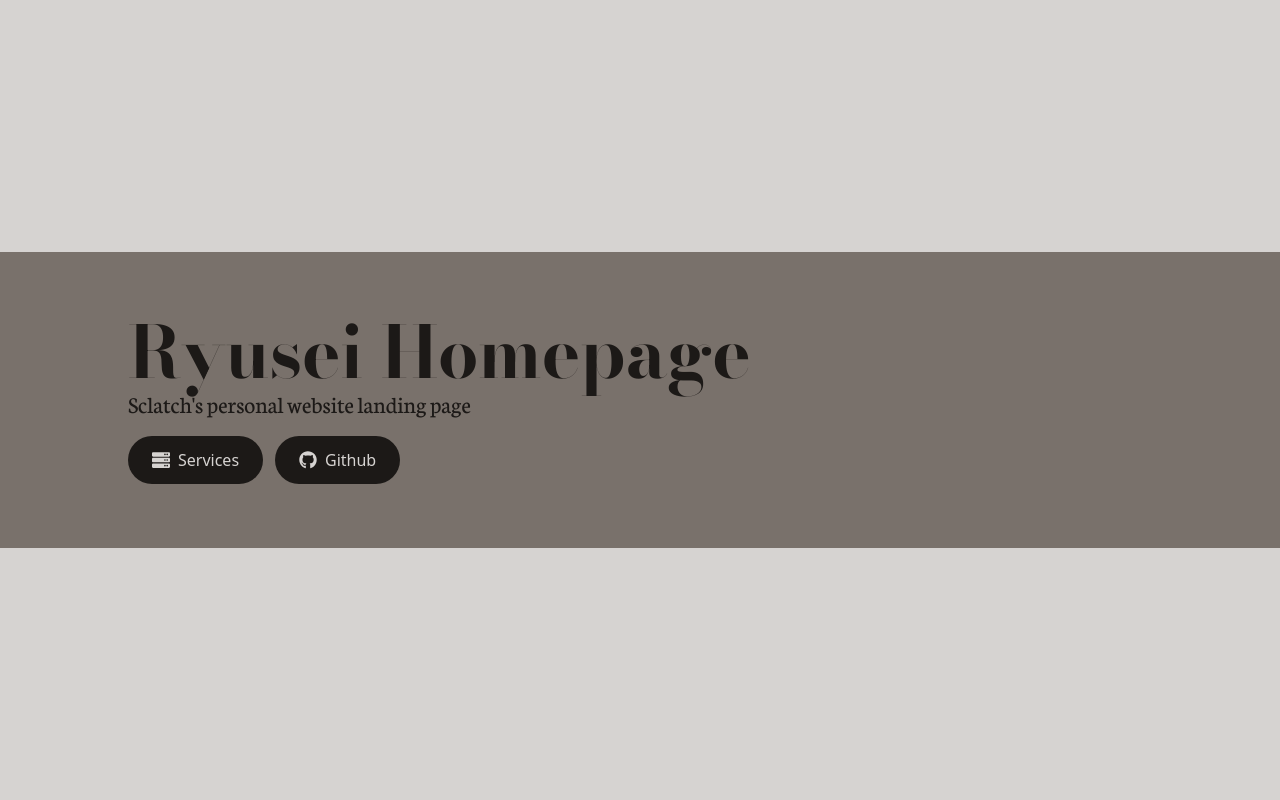
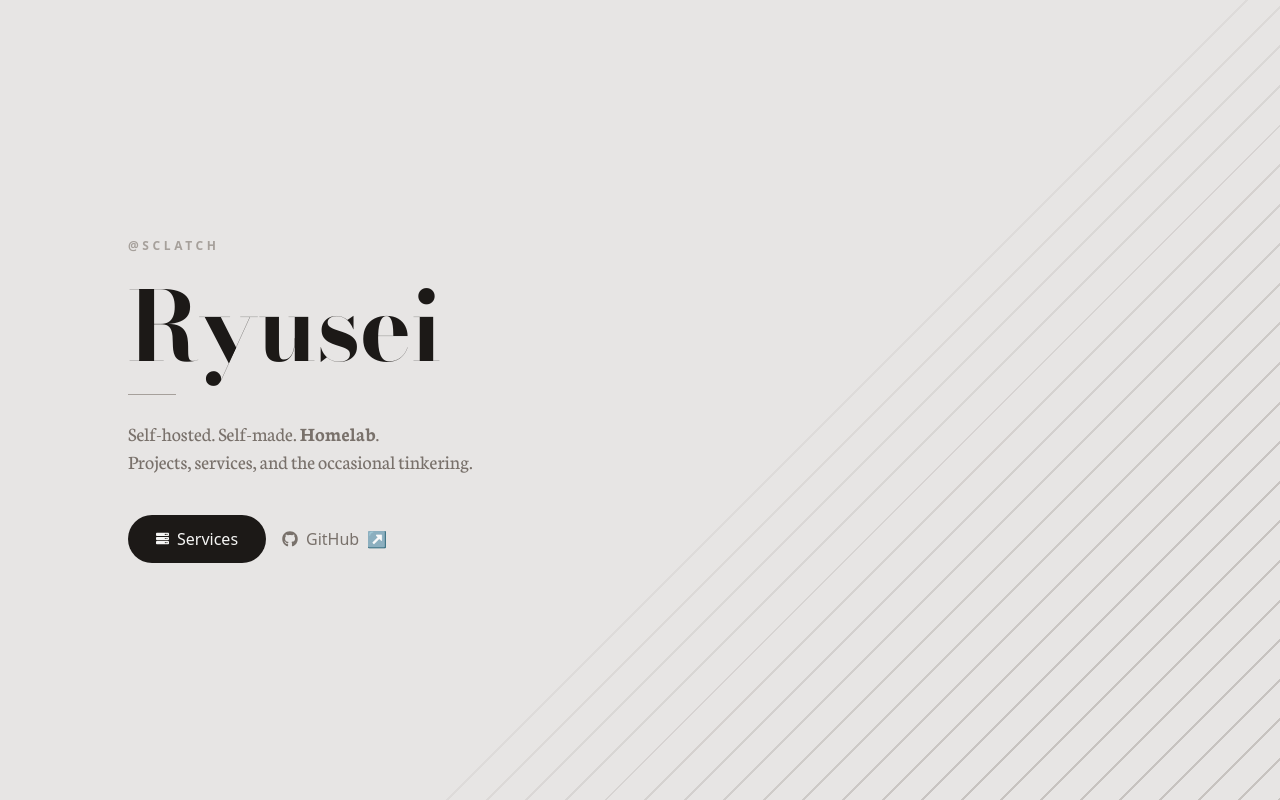
Before and after one commit to Sclatch/ryusei-home, a Next.js app: page / in a window 1280 px wide. Built offline with nearby package versions, Linux system fonts and the light colour scheme.

Commit message:
Experimenting with the land page style

```diff
--- a/app/layout.tsx
+++ b/app/layout.tsx
@@ -25,8 +25,8 @@
 });
 
 export const metadata: Metadata = {
-  title: "Ryusei Home",
-  description: "Landing Page for Ryusei Site",
+  title: "Ryusei",
+  description: "Landing Page for Ryusei Homelab",
 };
 
 export default function RootLayout({
--- a/app/page.tsx
+++ b/app/page.tsx
@@ -2,26 +2,64 @@
 
 export default function Home() {
   return (
-    <main className="flex min-h-screen items-center bg-stone-300">
-      <div className="flex min-w-screen bg-stone-500 flex-col py-16 pl-32">
-        <div className="text-stone-900">
-          <h1 className="font-bodoni-moda text-7xl font-bold" >Ryusei Homepage</h1>
-          <p className="font-neuton text-2xl"> Sclatch's personal website landing page</p>
-        </div>
-        <div className="mt-4 flex flex-row gap-3">
-          <button className="rounded-3xl bg-stone-900 px-6 py-3 text-stone-300 hover:bg-stone-700">
-            <div className="flex flex-row items-center gap-2">
-              <FaServer className="w-4.5 h-4.5" />
-              <p>Services</p>
-            </div>
+    <main className="relative flex min-h-screen items-center bg-stone-200 overflow-hidden">
+
+      {/* Background diagonal lines */}
+      <div
+        className="absolute bottom-0 right-0 w-2/3 aspect-square"
+        style={{
+          backgroundImage: `repeating-linear-gradient(
+            -45deg,
+            #a8a29e 0px,
+            #a8a29e 2px,
+            transparent 2px,
+            transparent 28px
+          )`,
+          clipPath: "polygon(100% 0, 100% 100%, 0 100%)",
+          WebkitMaskImage: "linear-gradient(135deg, transparent 40%, black 80%)",
+          maskImage: "linear-gradient(135deg, transparent 40%, black 80%)",
+          opacity: 0.5,
+        }}
+      />
+
+      <div className="flex flex-col sm:pl-32 pl-12">
+
+        {/* Eyebrow label */}
+        <span className="mb-6 text-xs font-semibold uppercase tracking-[0.3em] text-stone-400">
+          @sclatch
+        </span>
+
+        {/* Heading */}
+        <h1 className="font-bodoni-moda text-8xl font-bold text-stone-900">
+          Ryusei
+        </h1>
+
+        {/* Divider accent */}
+        <div className="mt-5 mb-6 h-px w-12 bg-stone-400" />
+
+        {/* Subtitle */}
+        <p className="font-neuton text-xl text-stone-500">
+          Self-hosted. Self-made. <b>Homelab</b>.<br />
+          Projects, services, and the occasional tinkering.
+        </p>
+
+        {/* Buttons */}
+        <div className="mt-10 flex flex-row items-center gap-4">
+          <button
+          className="flex items-center gap-2 rounded-full bg-stone-900 px-7 py-3 text-stone-100 transition hover:bg-stone-700">
+            <FaServer size={13} />
+            Services
           </button>
+
           <a
-          href="https://github.com/sclatch"
-          className="rounded-3xl bg-stone-900 px-6 py-3 text-stone-300 hover:bg-stone-700">
-            <div className="flex flex-row items-center gap-2">
-              <FaGithub className="w-4.5 h-4.5" />
-              <p>Github</p>
-            </div>
+            href="https://github.com/sclatch"
+            target="_blank"
+            rel="noopener noreferrer"
+            className="flex items-center gap-2 text-stone-500 transition hover:text-stone-900"
+          >
+            <FaGithub size={16} />
+            GitHub
+            <span>↗</span>
           </a>
         </div>
       </div>
```
